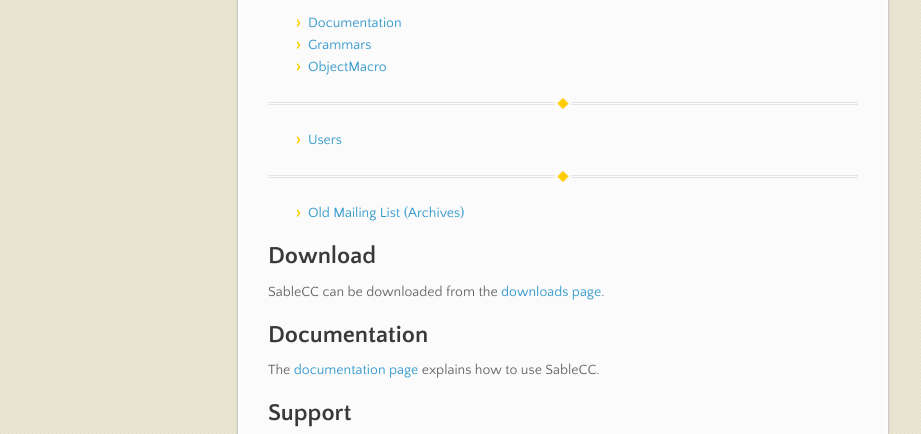
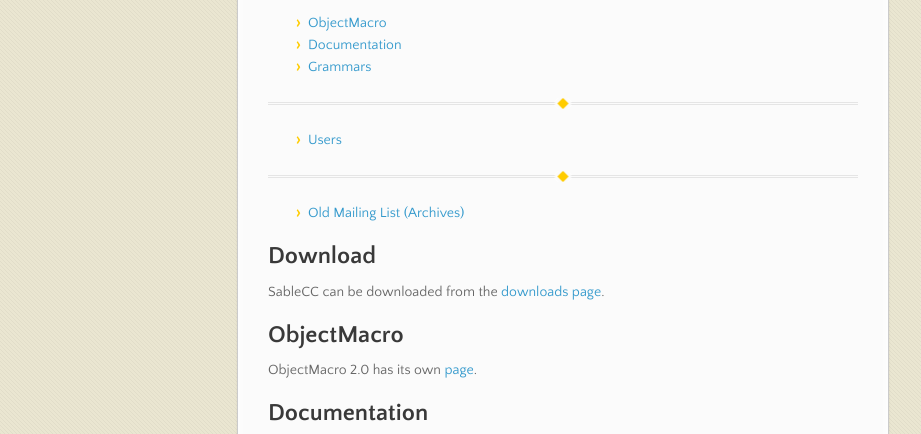
Before and after one commit to SableCC/sablecc.github.io, a plain HTML site: page index.html in a window 1280 px wide. Shown: the part 763-1197 px from the top of the page, without its empty margins (78-999 px from the left). Drawn offline with nearby package versions, Linux system fonts and the light colour scheme.

Commit message:
Add ObjectMacro 2.0 download link.
Signed-off-by: Etienne M. Gagnon <egagnon@j-meg.com>

```diff
--- a/index.html
+++ b/index.html
@@ -95,9 +95,9 @@
 <hr>
 
 <ul>
+<li><a href="objectmacro">ObjectMacro</a></li>
 <li><a href="documentation">Documentation</a></li>
 <li><a href="grammars">Grammars</a></li>
-<li><a href="objectmacro">ObjectMacro</a></li>
 </ul>
 
 <hr>
@@ -116,6 +116,11 @@
 <a id="download" class="anchor" href="#download" aria-hidden="true"><span class="octicon octicon-link"></span></a>Download</h2>
 
 <p>SableCC can be downloaded from the <a href="downloads">downloads page</a>.</p>
+
+<h2>
+<a id="objectmacro" class="anchor" href="#objectmacro" aria-hidden="true"><span class="octicon octicon-link"></span></a>ObjectMacro</h2>
+
+<p>ObjectMacro 2.0 has its own <a href="objectmacro">page</a>.</p>
 
 <h2>
 <a id="documentation" class="anchor" href="#documentation" aria-hidden="true"><span class="octicon octicon-link"></span></a>Documentation</h2>
```
Also changed, not shown: 1 other file.
